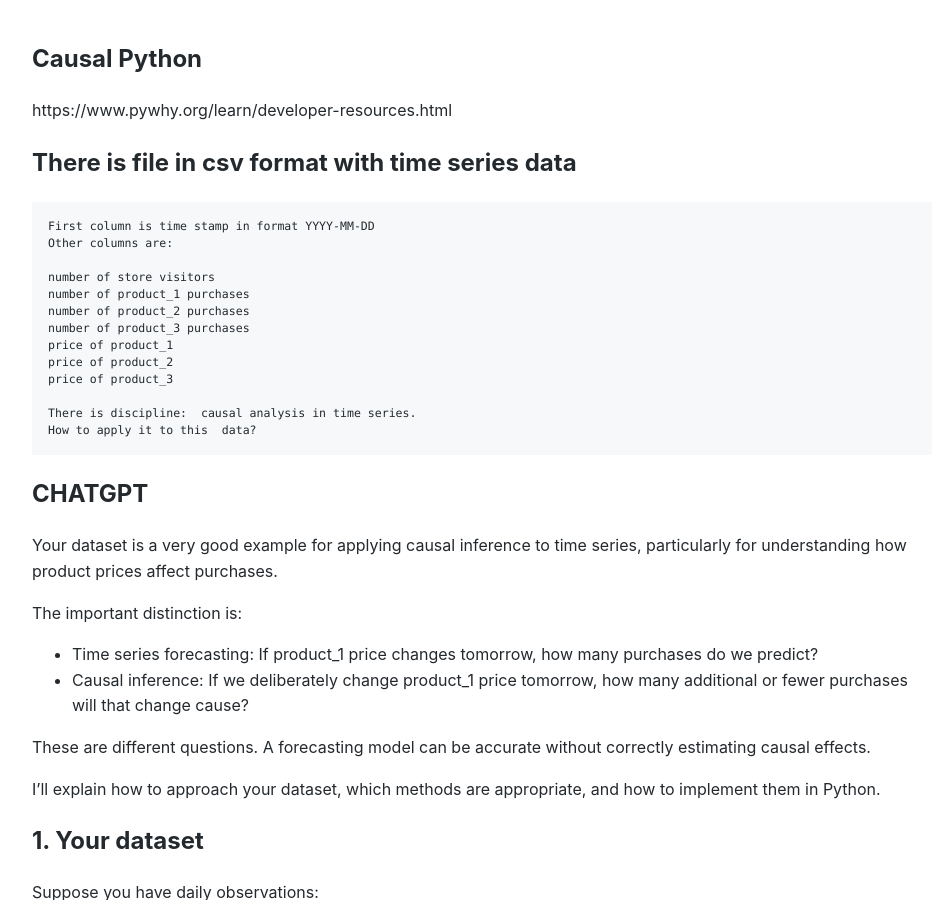
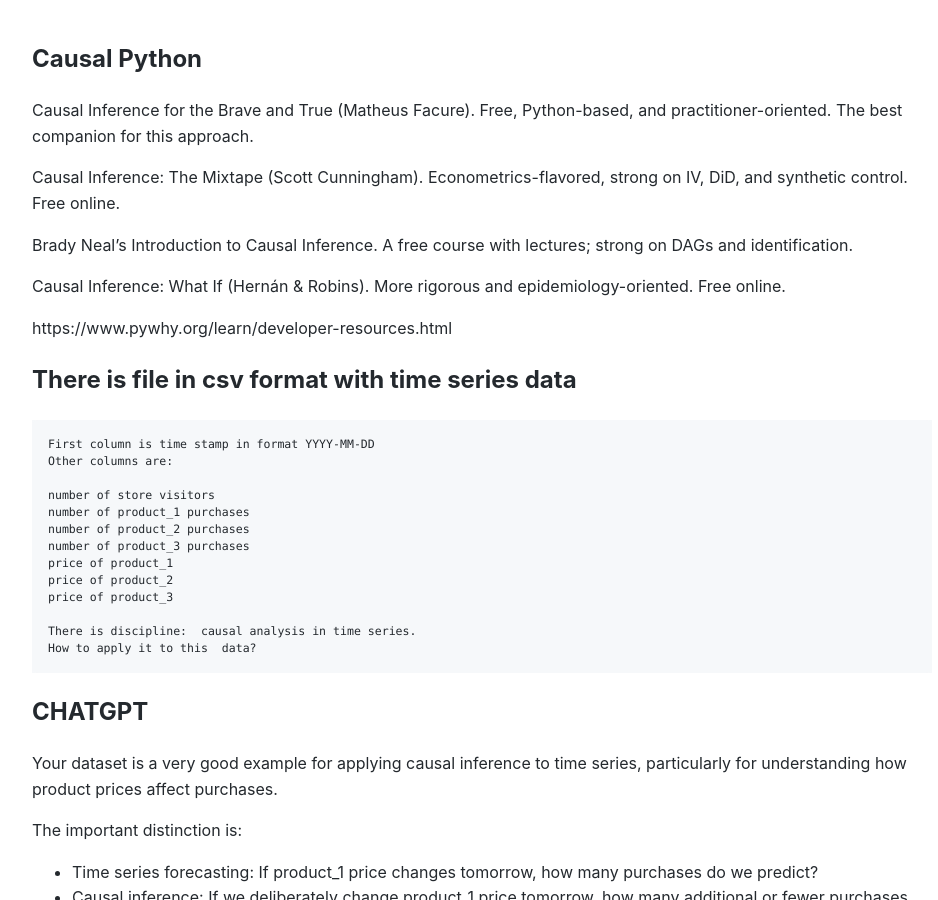
Before and after one commit to Michael-Lubinsky/michael-lubinsky.github.com, a Jekyll site: the page built from ml/causal_2.md, in a window 1280 px wide and 900 px high. Shown: the whole window, without its empty margins (158-1096 px from the left). Built offline with Jekyll 4.4.1, drawn with Linux system fonts in a browser that asks for light colours; our own code applies the rules of GitHub Pages for plain Markdown files.

Commit message:
Update causal_2.md

```diff
--- a/ml/causal_2.md
+++ b/ml/causal_2.md
@@ -1,4 +1,13 @@
 ## Causal Python
+
+Causal Inference for the Brave and True (Matheus Facure). Free, Python-based, and practitioner-oriented. The best companion for this approach.
+
+Causal Inference: The Mixtape (Scott Cunningham). Econometrics-flavored, strong on IV, DiD, and synthetic control. Free online.
+
+Brady Neal’s Introduction to Causal Inference. A free course with lectures; strong on DAGs and identification.
+
+Causal Inference: What If (Hernán & Robins). More rigorous and epidemiology-oriented. Free online.
+
 https://www.pywhy.org/learn/developer-resources.html
 
 ## There is  file in csv format with time series data
```
